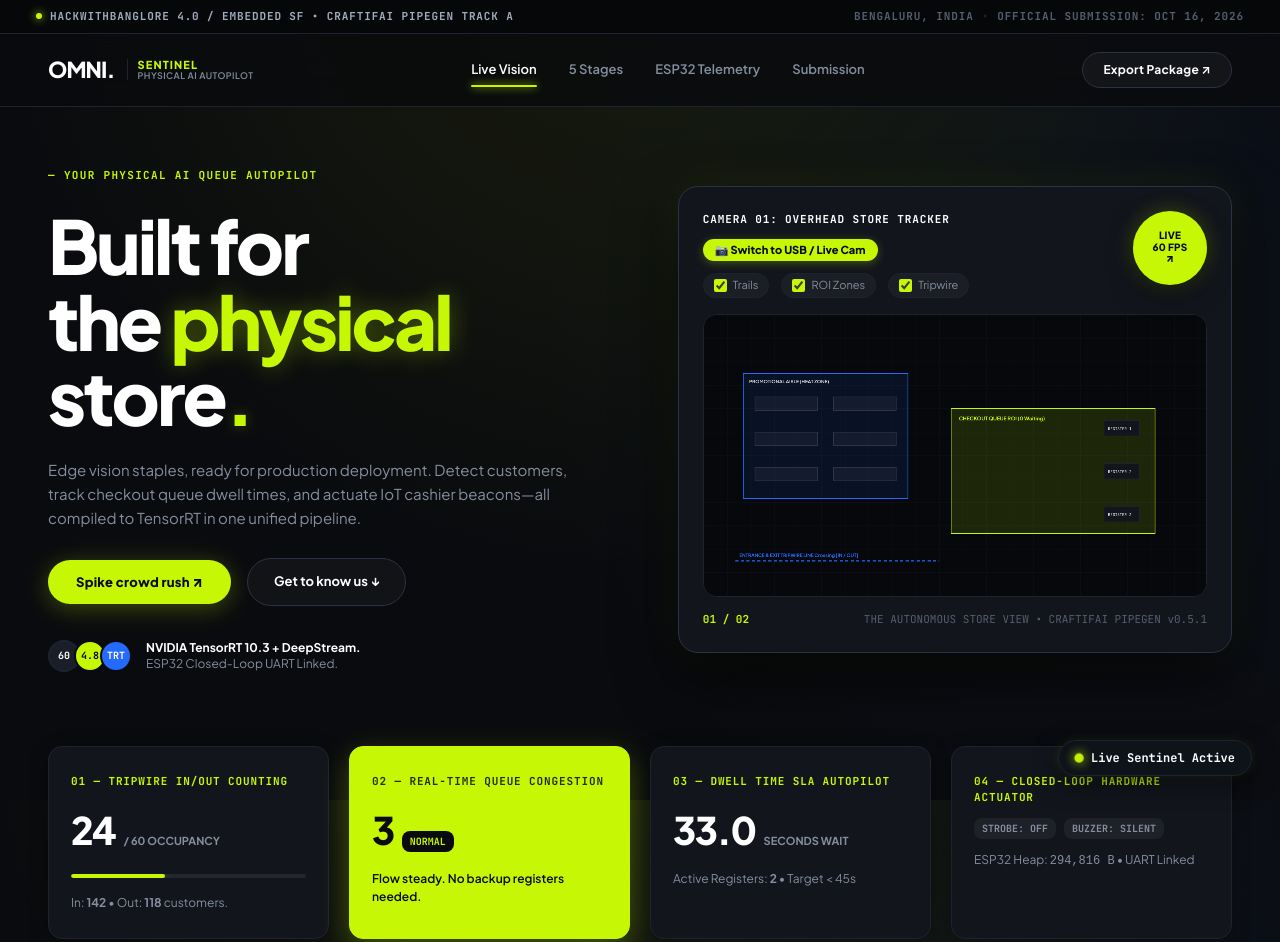
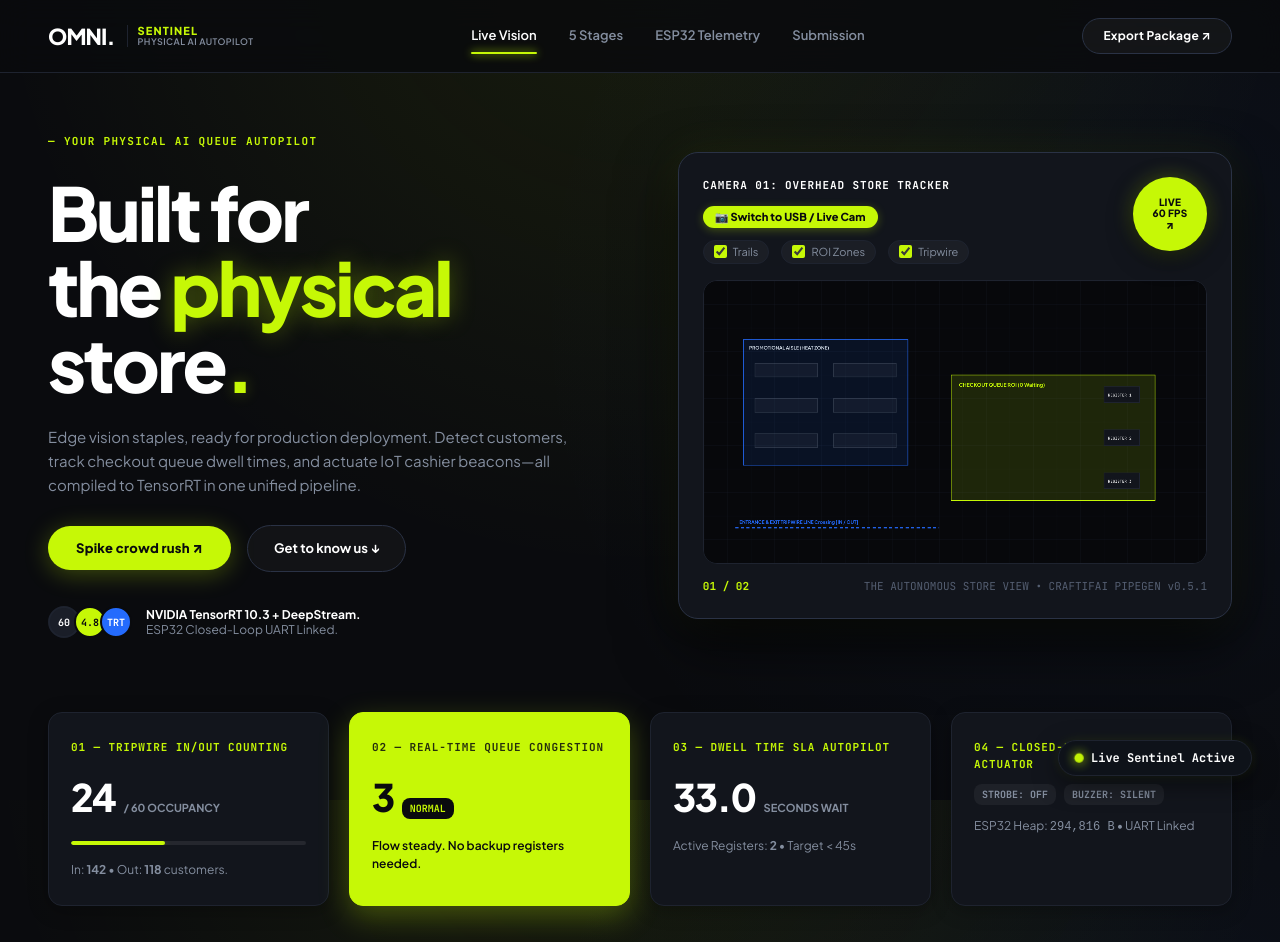
Before and after one commit to iRaunak09/CraftifAIHackathon_CRA004, a website: page web/index.html in a window 1280 px wide. Shown: the top 942 px of the page. Drawn offline with Linux system fonts and the light colour scheme; no server answers.

Commit message:
style: remove contest ticker strip for clean enterprise navigation header

```diff
--- a/web/index.html
+++ b/web/index.html
@@ -10,19 +10,6 @@
   <link rel="stylesheet" href="/style.css">
 </head>
 <body class="tech-dark-theme">
-
-  <!-- Top Dark Ticker Strip -->
-  <div class="top-ticker">
-    <div class="ticker-left">
-      <span class="ticker-dot"></span>
-      <span class="ticker-text">HACKWITHBANGLORE 4.0 / EMBEDDED SF &bull; CRAFTIFAI PIPEGEN TRACK A</span>
-    </div>
-    <div class="ticker-right">
-      <span>BENGALURU, INDIA</span>
-      <span class="ticker-sep">&bull;</span>
-      <span>OFFICIAL SUBMISSION: OCT 16, 2026</span>
-    </div>
-  </div>
 
   <!-- Main Navigation Bar -->
   <header class="main-nav">
--- a/web/style.css
+++ b/web/style.css
@@ -67,53 +67,7 @@ body.tech-dark-theme {
 }
 
 /* ==============================================================================
-   1. Top Ticker Strip
-   ============================================================================== */
-.top-ticker {
-  background-color: #060709;
-  color: var(--text-muted);
-  font-size: 11px;
-  font-weight: 600;
-  letter-spacing: 0.08em;
-  padding: 8px 36px;
-  display: flex;
-  justify-content: space-between;
-  align-items: center;
-  font-family: var(--font-mono);
-  border-bottom: 1px solid var(--border-dark);
-}
-
-.ticker-left {
-  display: flex;
-  align-items: center;
-  gap: 8px;
-}
-
-.ticker-dot {
-  width: 6px;
-  height: 6px;
-  background-color: var(--c-lime);
-  border-radius: 50%;
-  box-shadow: 0 0 10px var(--c-lime);
-}
-
-.ticker-text {
-  color: #a1adbf;
-}
-
-.ticker-right {
-  display: flex;
-  align-items: center;
-  gap: 8px;
-  color: var(--text-dim);
-}
-
-.ticker-sep {
-  opacity: 0.3;
-}
-
-/* ==============================================================================
-   2. Navigation Bar
+   1. Navigation Bar
    ============================================================================== */
 .main-nav {
   display: flex;
```
